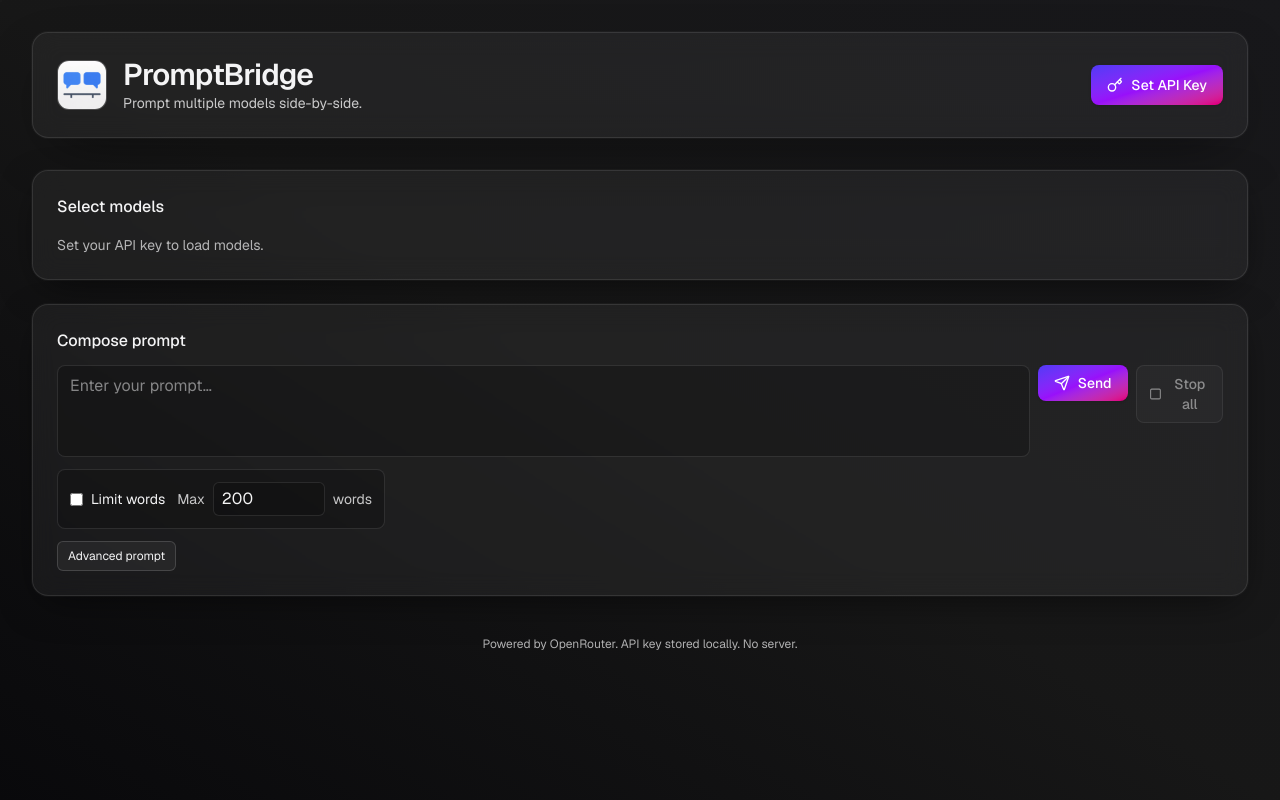
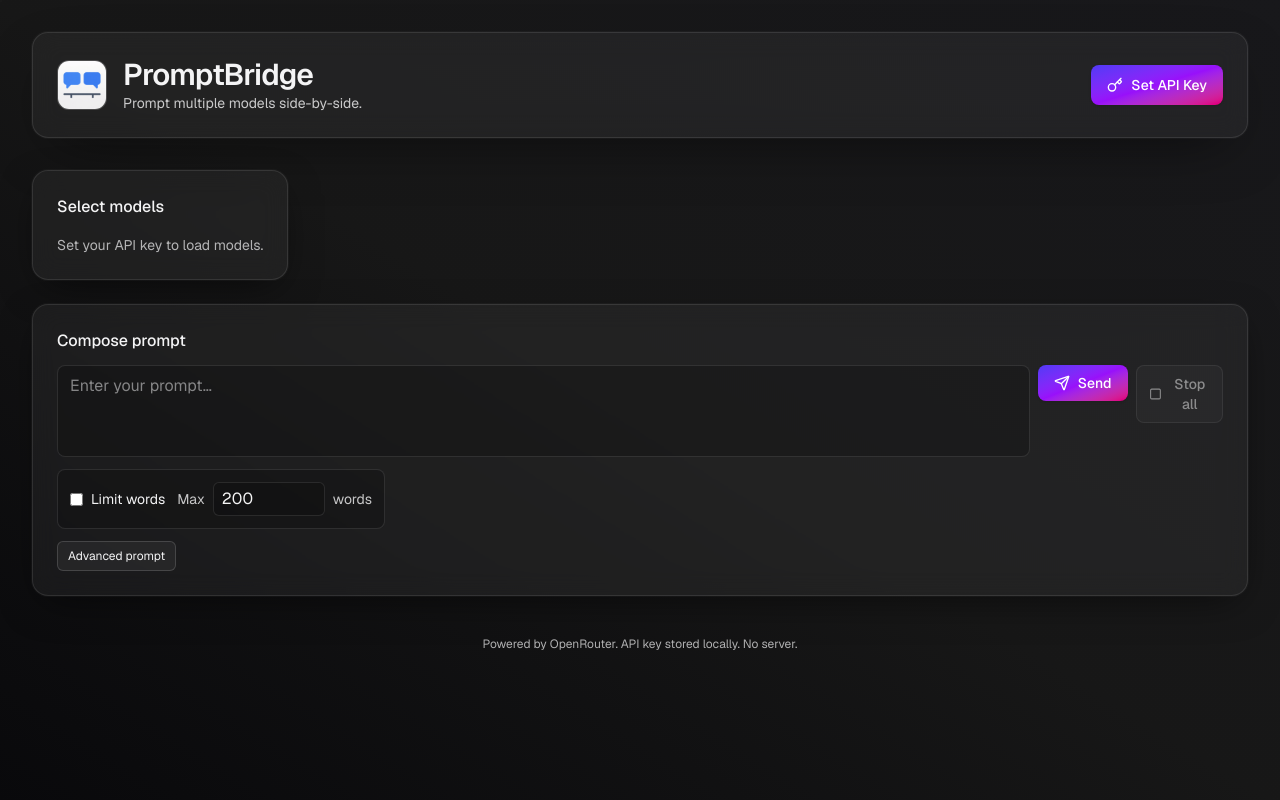
Before and after one commit to lcondliffe/PromptBridge, a Next.js app: page / in a window 1280 px wide. Built offline with nearby package versions, Linux system fonts and the light colour scheme.

Commit message:
Resize select models card

```diff
--- a/src/app/page.tsx
+++ b/src/app/page.tsx
@@ -411,7 +411,7 @@ export default function Home() {
 
         {/* Controls row */}
         <section className="mb-6">
-          <div className="rounded-2xl border border-white/10 bg-white/5 backdrop-blur-md shadow-[0_0_0_1px_rgba(255,255,255,0.03),0_12px_40px_-12px_rgba(0,0,0,0.6)] p-6">
+          <div className="inline-block w-fit max-w-full rounded-2xl border border-white/10 bg-white/5 backdrop-blur-md shadow-[0_0_0_1px_rgba(255,255,255,0.03),0_12px_40px_-12px_rgba(0,0,0,0.6)] p-6">
             <div className="mb-4 flex items-center justify-between gap-3">
               <h2 className="font-medium">Select models</h2>
             </div>
```
